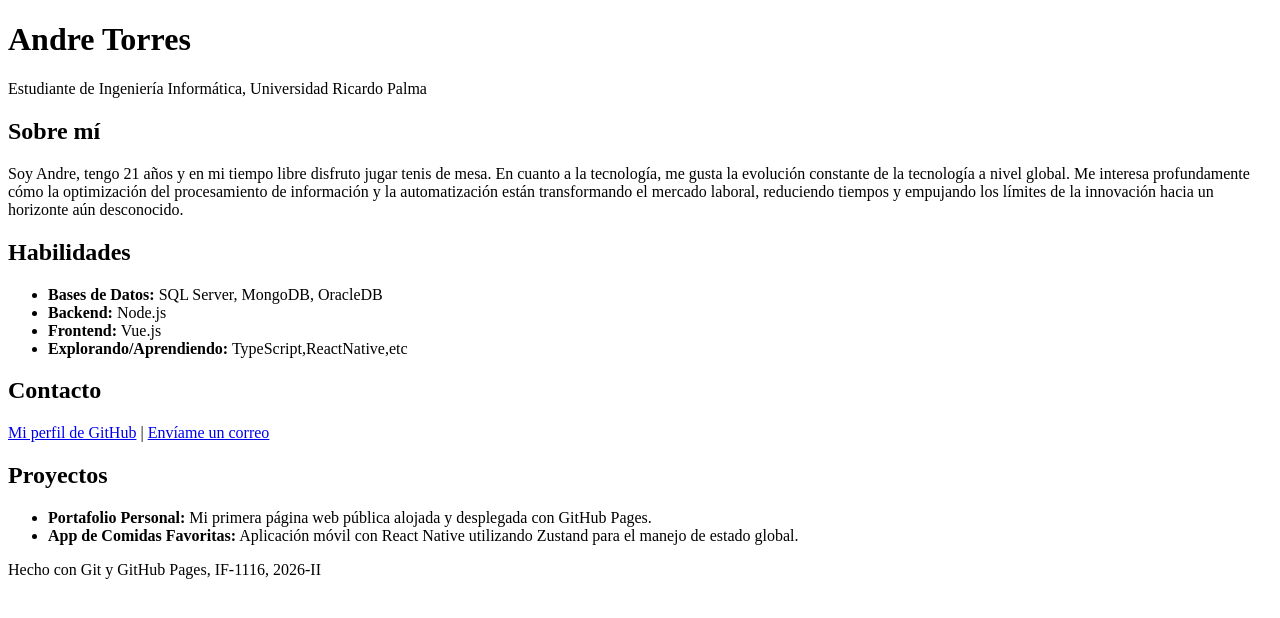
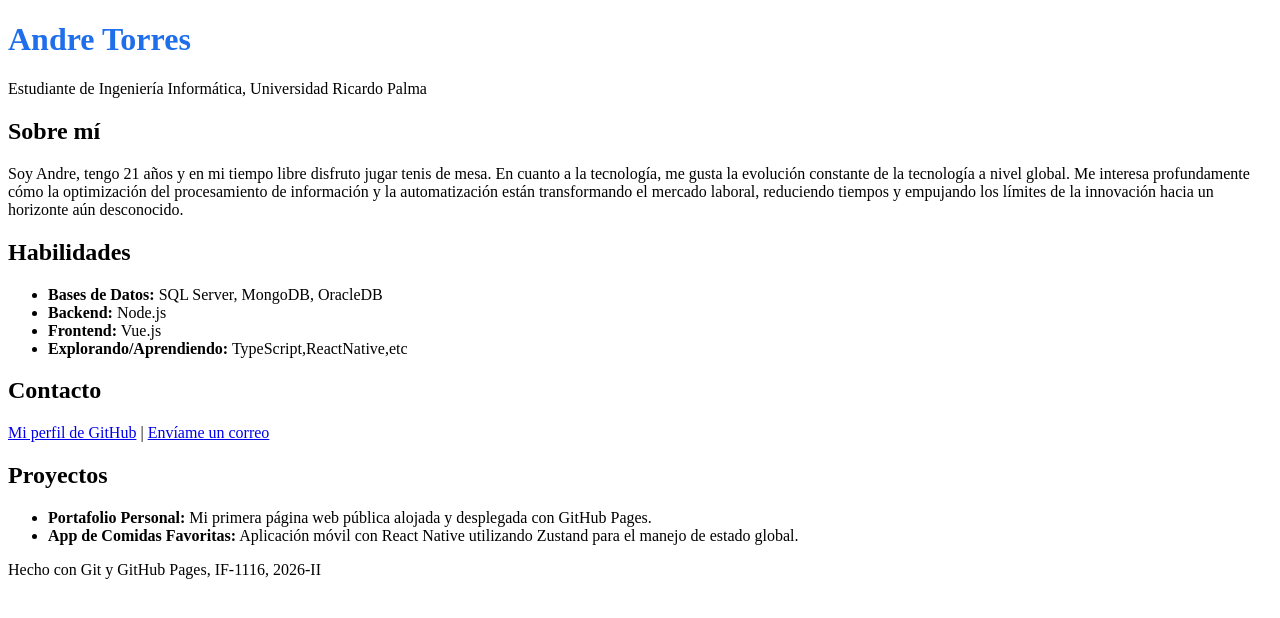
Before and after one commit to 1Andre-T/1Andre-T.github.io, a plain HTML site: page index.html in a window 1280 px wide. Drawn offline with Linux system fonts and the light colour scheme.

Commit message:
Agregar color al titulo principal

```diff
--- a/index.html
+++ b/index.html
@@ -1,13 +1,14 @@
 <!DOCTYPE html>
 <html lang="es">
 <head>
+  <style>.titulo { color: #1f6feb; }</style>
 <meta charset="UTF-8">
 <meta name="viewport" content="width=device-width, initial-scale=1.0">
 <title>Andre Torres</title>
 </head>
 <body>
 <header>
-<h1>Andre Torres</h1>
+<h1 class="titulo">Andre Torres</h1>
 <p>Estudiante de Ingeniería Informática, Universidad Ricardo Palma</p>
 </header>
 <main>
```
